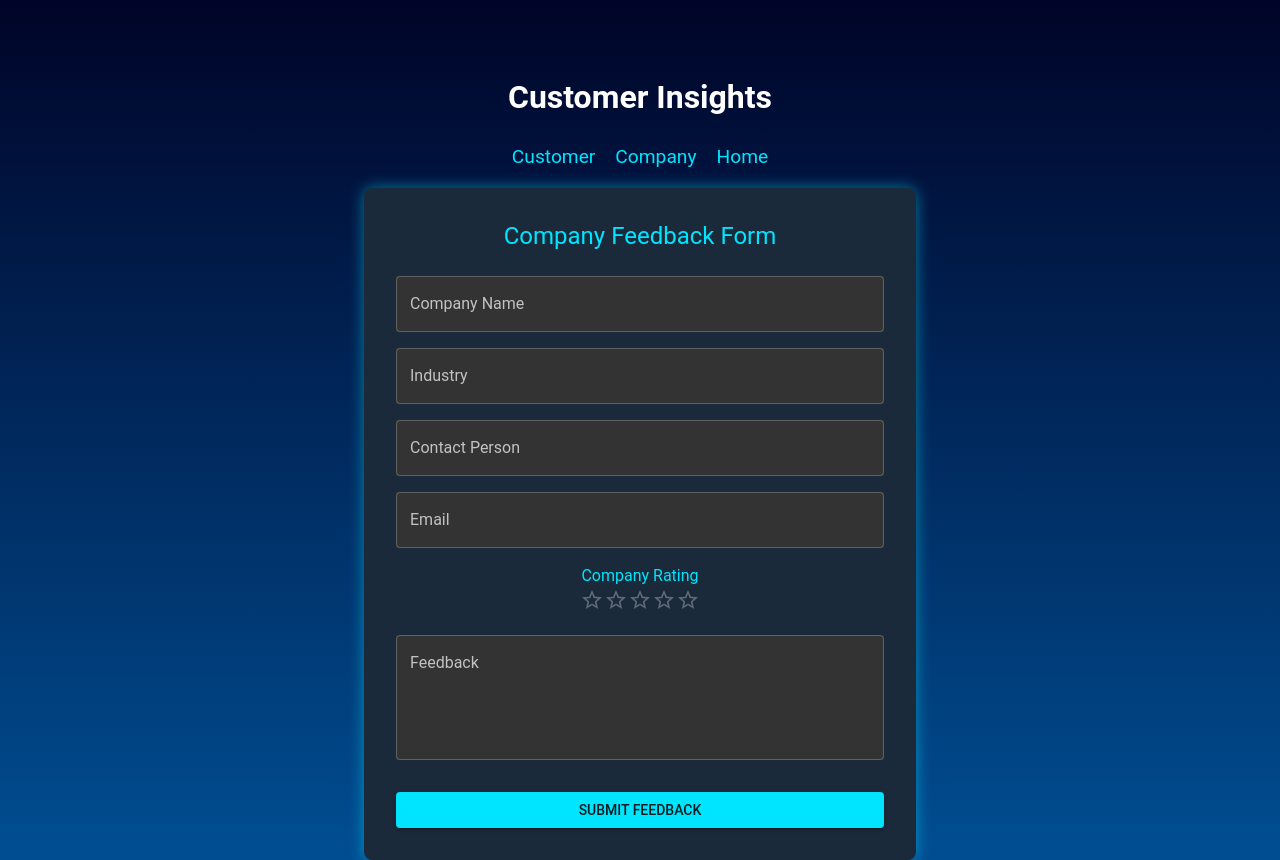
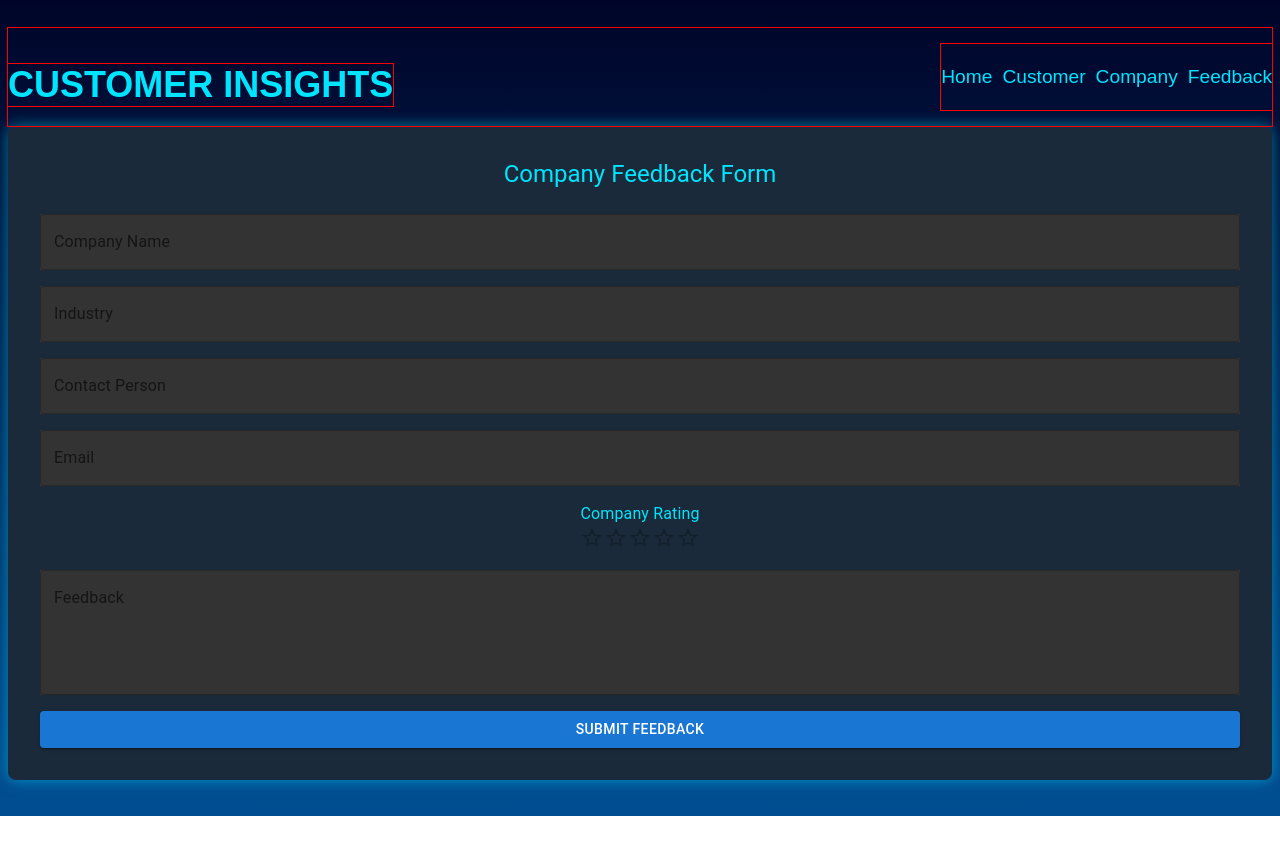
Before and after one commit to Infinte-aditya/Customer_Insights_Project, a React (Create React App) app in the folder frontend/: page /company in a window 1280 px wide. After the commit the page ends 816 px from the top, so only its background shows below. Built offline with nearby package versions, Linux system fonts and the light colour scheme.

Commit message:
changed the Navbar

```diff
--- /dev/null
+++ b/frontend/src/Components/Forms/Company_Form/CompanyForm.css
@@ -0,0 +1,34 @@
+.form-container {
+    display: flex;
+    flex-direction: column;
+    gap: 24px;
+    background-color: #1a2a3a;
+    padding: 32px;
+    border-radius: 8px;
+    box-shadow: 0px 0px 15px rgba(0, 229, 255, 0.5);
+  }
+
+  .form-title {
+    color: #00e5ff;
+  }
+
+  .text-field {
+    background-color: #333;
+  }
+
+  .text-field input,
+  .text-field textarea {
+    color: #fff;
+  }
+
+  .rating-label {
+    color: #00e5ff;
+  }
+
+  .rating-stars {
+    color: #00e5ff;
+  }
+
+  .submit-button {
+    margin-top: 16px;
+  }
--- a/frontend/src/Components/Forms/Company_Form/CompanyForm.js
+++ b/frontend/src/Components/Forms/Company_Form/CompanyForm.jsx
@@ -1,5 +1,6 @@
 import React, { useState } from 'react';
 import { TextField, Button, Box, Typography, Grid, Rating } from '@mui/material';
+import './CompanyForm.css';
 
 const CompanyForm = () => {
   const [companyName, setCompanyName] = useState('');
@@ -15,17 +16,8 @@ const CompanyForm = () => {
   };
 
   return (
-    <Box
-      sx={{
-        display: 'flex',
-        flexDirection: 'column',
-        gap: 3,
-        backgroundColor: '#1a2a3a',
-        padding: 4,
-        borderRadius: 2,
-        boxShadow: '0px 0px 15px rgba(0, 229, 255, 0.5)',
-      }}>
-      <Typography variant="h5" color="#00e5ff">Company Feedback Form</Typography>
+    <Box className="form-container">
+      <Typography variant="h5" className="form-title">Company Feedback Form</Typography>
       <form onSubmit={handleSubmit}>
         <Grid container spacing={2}>
           <Grid item xs={12}>
@@ -35,7 +27,7 @@ const CompanyForm = () => {
               fullWidth
               value={companyName}
               onChange={(e) => setCompanyName(e.target.value)}
-              sx={{ backgroundColor: '#333', input: { color: '#fff' } }}
+              className="text-field"
             />
           </Grid>
           <Grid item xs={12}>
@@ -45,7 +37,7 @@ const CompanyForm = () => {
               fullWidth
               value={industry}
               onChange={(e) => setIndustry(e.target.value)}
-              sx={{ backgroundColor: '#333', input: { color: '#fff' } }}
+              className="text-field"
             />
           </Grid>
           <Grid item xs={12}>
@@ -55,7 +47,7 @@ const CompanyForm = () => {
               fullWidth
               value={contactPerson}
               onChange={(e) => setContactPerson(e.target.value)}
-              sx={{ backgroundColor: '#333', input: { color: '#fff' } }}
+              className="text-field"
             />
           </Grid>
           <Grid item xs={12}>
@@ -66,16 +58,16 @@ const CompanyForm = () => {
               fullWidth
               value={email}
               onChange={(e) => setEmail(e.target.value)}
-              sx={{ backgroundColor: '#333', input: { color: '#fff' } }}
+              className="text-field"
             />
           </Grid>
           <Grid item xs={12}>
-            <Typography component="legend" color="#00e5ff">Company Rating</Typography>
+            <Typography component="legend" className="rating-label">Company Rating</Typography>
             <Rating
               name="simple-controlled"
               value={rating}
               onChange={(event, newValue) => setRating(newValue)}
-              sx={{ color: '#00e5ff' }}
+              className="rating-stars"
             />
           </Grid>
           <Grid item xs={12}>
@@ -87,7 +79,7 @@ const CompanyForm = () => {
               rows={4}
               value={feedback}
               onChange={(e) => setFeedback(e.target.value)}
-              sx={{ backgroundColor: '#333', textarea: { color: '#fff' } }}
+              className="text-field"
             />
           </Grid>
           <Grid item xs={12}>
@@ -96,7 +88,7 @@ const CompanyForm = () => {
               variant="contained"
               color="primary"
               fullWidth
-              sx={{ marginTop: 2 }}
+              className="submit-button"
             >
               Submit Feedback
             </Button>
--- /dev/null
+++ b/frontend/src/Components/Forms/Customer_Form/CustomerForm.css
@@ -0,0 +1,21 @@
+.customer-form-container {
+    display: flex;
+    flex-direction: column;
+    gap: 24px;
+    background-color: #121212;
+    padding: 32px;
+    border-radius: 8px;
+  }
+
+  .form-title {
+    color: white;
+  }
+
+  .text-field {
+    background-color: #333;
+    margin-top: 16px;
+  }
+
+  .submit-button {
+    margin-top: 16px;
+  }
--- a/frontend/src/Components/Forms/Customer_Form/CustomerForm.js
+++ b/frontend/src/Components/Forms/Customer_Form/CustomerForm.jsx
@@ -1,5 +1,6 @@
 import React, { useState } from 'react';
 import { TextField, Button, Box, Typography } from '@mui/material';
+import './CustomerForm.css';
 
 const CustomerForm = () => {
   const [brandName, setBrandName] = useState('');
@@ -12,16 +13,8 @@ const CustomerForm = () => {
   };
 
   return (
-    <Box
-      sx={{
-        display: 'flex',
-        flexDirection: 'column',
-        gap: 3,
-        backgroundColor: '#121212',
-        padding: 4,
-        borderRadius: 2
-      }}>
-      <Typography variant="h5" color="white">Customer Feedback Form</Typography>
+    <Box className="customer-form-container">
+      <Typography variant="h5" className="form-title">Customer Feedback Form</Typography>
       <form onSubmit={handleSubmit}>
         <TextField
           label="Brand Name"
@@ -29,8 +22,7 @@ const CustomerForm = () => {
           fullWidth
           value={brandName}
           onChange={(e) => setBrandName(e.target.value)}
-          color="primary"
-          sx={{ backgroundColor: '#333' }}
+          className="text-field"
         />
         <TextField
           label="Product Type"
@@ -38,8 +30,7 @@ const CustomerForm = () => {
           fullWidth
           value={productType}
           onChange={(e) => setProductType(e.target.value)}
-          color="primary"
-          sx={{ backgroundColor: '#333', marginTop: 2 }}
+          className="text-field"
         />
         <TextField
           label="Model Name/No"
@@ -47,15 +38,14 @@ const CustomerForm = () => {
           fullWidth
           value={modelName}
           onChange={(e) => setModelName(e.target.value)}
-          color="primary"
-          sx={{ backgroundColor: '#333', marginTop: 2 }}
+          className="text-field"
         />
         <Button
           type="submit"
           variant="contained"
           color="primary"
           fullWidth
-          sx={{ marginTop: 2 }}
+          className="submit-button"
         >
           Submit Feedback
         </Button>
--- a/frontend/src/Navbar/Navbar.css
+++ b/frontend/src/Navbar/Navbar.css
@@ -1,11 +1,13 @@
-/* Dark Space Theme */
+* {padding: 0%;
+  box-sizing: border-box;
+}
+
 body {
     background: linear-gradient(180deg, #000428, #004e92); /* Space-like dark gradient */
     min-height: 100vh;
     color: #fff;
     font-family: Arial, sans-serif;
     text-align: center;
-    padding-top: 20px;
 }
 
 .paper {
@@ -18,7 +20,6 @@ body {
 .title {
   font-size: 36px;
   font-weight: bold;
-    margin-bottom: 20px;
   color: #00BFFF; /* Neon-like color */
 }
 
@@ -44,3 +45,41 @@ body {
   background-color: #00BFFF;
   color: #000;
 }
+
+.navdiv{
+  display: inline-flex;
+  flex-direction: row;
+  outline: 1px solid red;
+  width: 100%;
+  max-width: 100vw;
+  justify-content: space-between;
+  align-content: center;
+  margin: 0px;
+  padding: 0%;
+}
+
+.title {
+  color: #00e5ff;
+  outline: 1px solid red;
+  align-content: center;
+}
+
+.nav-links {
+  align-items: center;
+  display: flex;
+  gap: 10px;
+  list-style: none;
+  padding: 0;
+  outline: 1px solid red;
+
+}
+
+.nav-link {
+  color: #00e5ff;
+  text-decoration: none;
+  font-size: 1.2rem;
+}
+
+.nav-link:hover {
+  text-decoration: underline;
+}
--- a/frontend/src/Navbar/Navbar.jsx
+++ b/frontend/src/Navbar/Navbar.jsx
@@ -1,58 +1,33 @@
-import React from 'react'
-import { ThemeProvider, createTheme, Container, CssBaseline } from '@mui/material';
+import React from 'react';
 import CustomerForm from '../Components/Forms/Customer_Form/CustomerForm';
 import CompanyForm from '../Components/Forms/Company_Form/CompanyForm';
-import Home from '../Components/Home/Home'
-import './Navbar.css'
-import { BrowserRouter as Router,Routes,Route,Link} from 'react-router-dom';
+import Home from '../Components/Home/Home';
+import Feedback from '../Components/Forms/Feedback_Form/FeedbackForm'
+import './Navbar.css';
+import { BrowserRouter as Router, Routes, Route, Link } from 'react-router-dom';
 
-// Create a custom dark theme with space-inspired colors
-const theme = createTheme({
-  palette: {
-    mode: 'dark',
-    primary: {
-      main: '#00e5ff', // Cyan for a futuristic look
-    },
-    background: {
-      default: '#0a1929', // Deep space blue
-      paper: '#1a2a3a', // Slightly lighter for contrast
-    },
-  },
-  typography: {
-    fontFamily: 'Roboto, sans-serif',
-    h1: {
-      fontSize: '3rem',
-      fontWeight: 700,
-      color: '#00e5ff',
-    },
-  },
-});
+
 
 const Navbar = () => {
   return (
-    <div>
-    <ThemeProvider theme={theme}>
-      <CssBaseline />
       <Router>
-        <Container maxWidth="sm" sx={{ paddingTop: 4 }}>
-          <h1 style={{ textAlign: 'center' }}>Customer Insights</h1>
-          <nav>
-            <ul style={{ display: 'flex', justifyContent: 'center', gap: '20px', listStyle: 'none', padding: 0 }}>
-              <li><Link to="/customer" style={{ color: '#00e5ff', textDecoration: 'none', fontSize: '1.2rem' }}>Customer</Link></li>
-              <li><Link to="/company" style={{ color: '#00e5ff', textDecoration: 'none', fontSize: '1.2rem' }}>Company</Link></li>
-              <li><Link to="/" style={{ color: '#00e5ff', textDecoration: 'none', fontSize: '1.2rem' }}>Home</Link></li>
+          <nav className='navdiv'>
+            <p className="title">CUSTOMER INSIGHTS</p>
+            <ul className="nav-links">
+              <li><Link to="/" className="nav-link">Home</Link></li>
+              <li><Link to="/customer" className="nav-link">Customer</Link></li>
+              <li><Link to="/company" className="nav-link">Company</Link></li>
+              <li><Link to="/feedback" className="nav-link">Feedback</Link></li>
             </ul>
           </nav>
           <Routes>
             <Route path="/customer" element={<CustomerForm />} />
             <Route path="/company" element={<CompanyForm />} />
             <Route path="/" element={<Home />} />
+            <Route path="/feedback" element={<Feedback />} />
           </Routes>
-        </Container>
       </Router>
-    </ThemeProvider>
-    </div>
-  )
-}
+  );
+};
 
-export default Navbar
+export default Navbar;
```
Also changed, not shown: frontend/src/App.js (+2 -39 lines). Lines whose indentation alone changed are shown as unchanged.
